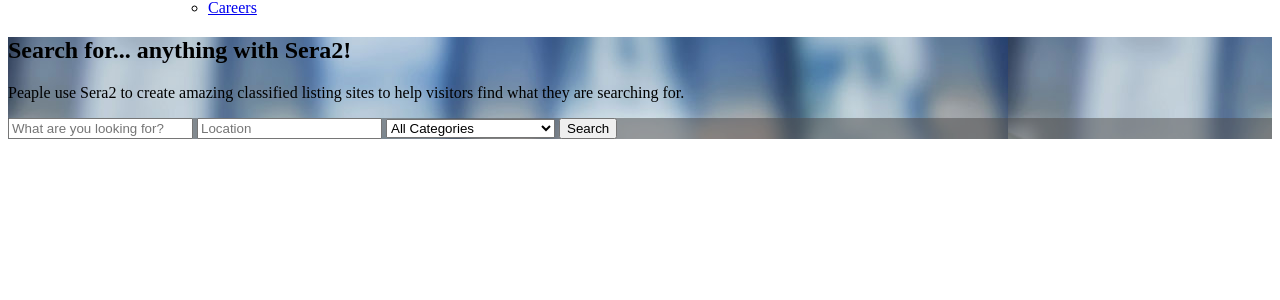
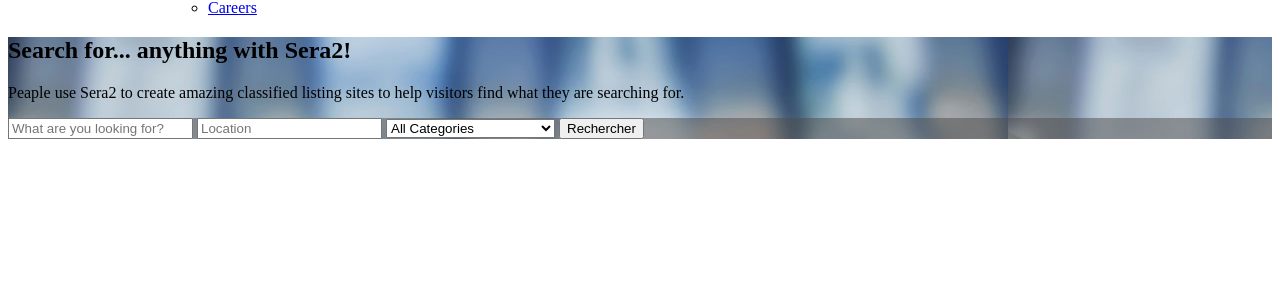
Before and after one commit to FHJBC/classified-ads-system, a Symfony app: template templates/home/index.html.twig in a window 1280 px wide. Shown: the part 399-699 px from the top of the page. Run offline with Twig, Linux system fonts and the light colour scheme; the template is opened without the code that fills it, so the values that code supplies are empty; some libraries are stand-ins or nearby versions.

Commit message:
style: add search icon to the search button and modify its label

```diff
--- a/templates/home/index.html.twig
+++ b/templates/home/index.html.twig
@@ -55,8 +55,8 @@
 
 					</select>
 					<button class="btn btn-danger text-uppercase" type="submit">
-						<i class="fa-solid fa-magnifying-glass"></i>
-						Search
+						<i class="fa fa-search"></i>
+						Rechercher
 					</button>
 				</form>
 			</div>
```
